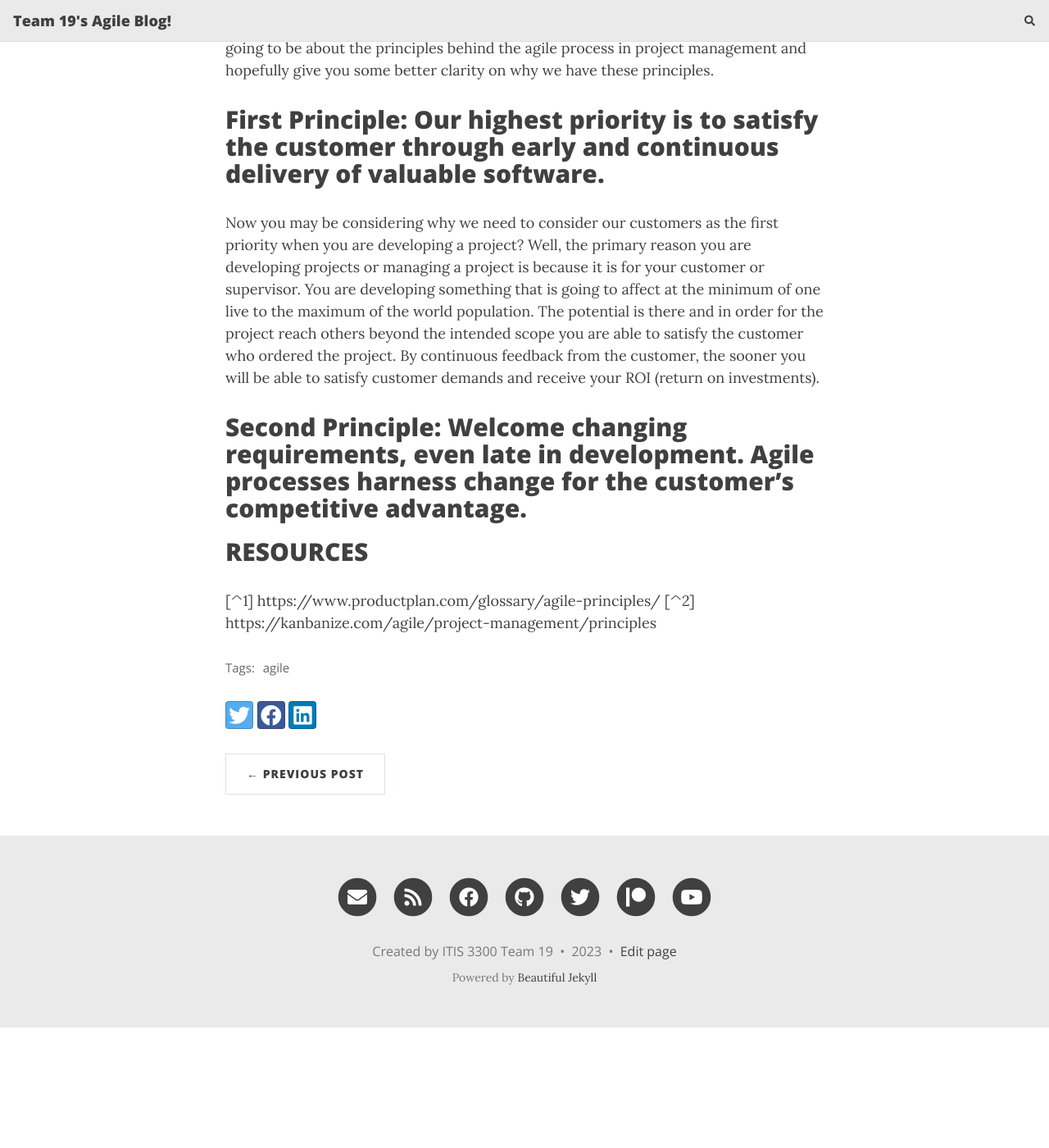
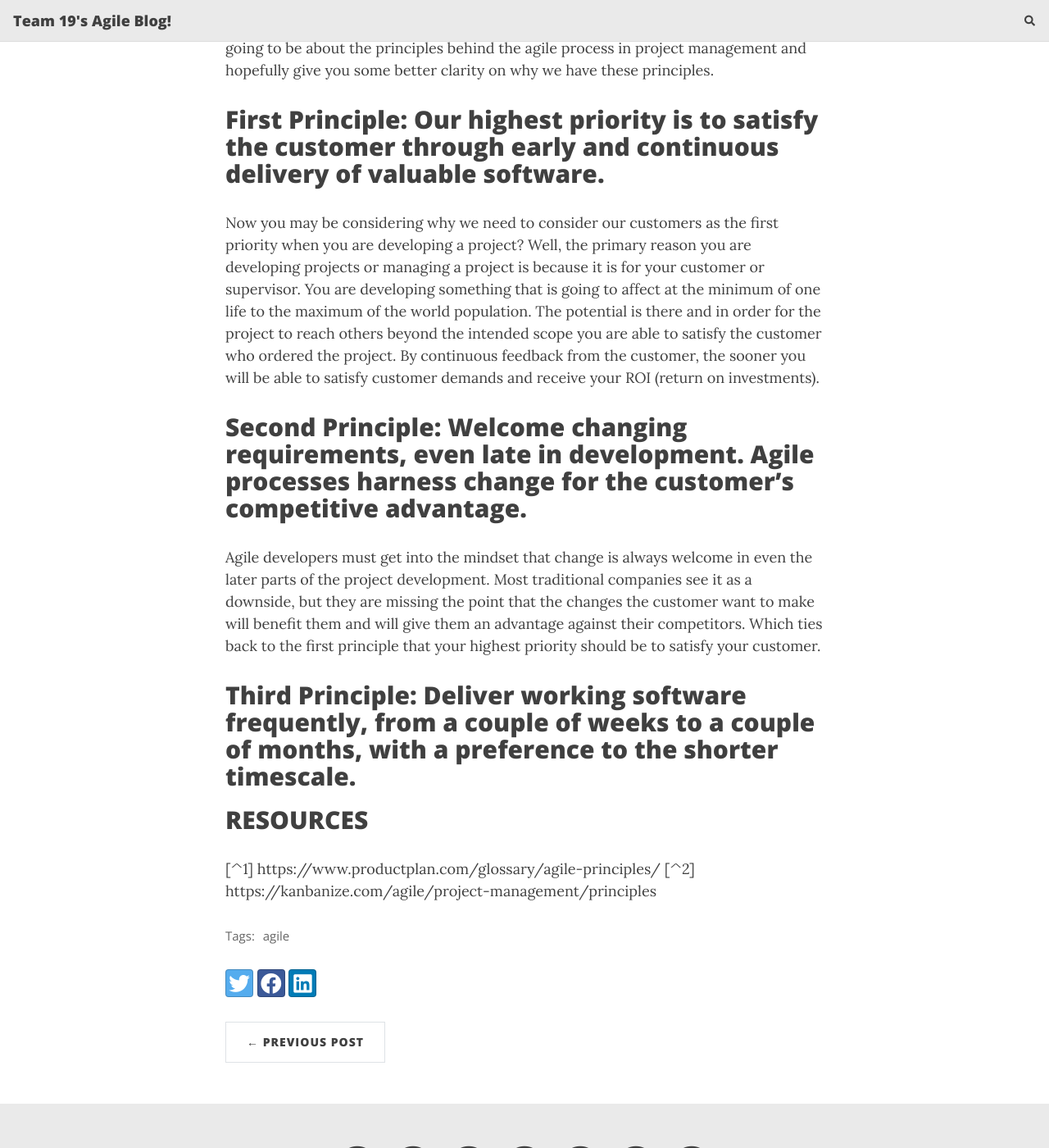
Before and after one commit to dlouangr/agile-blog, a Jekyll site: the page built from _posts/2023-09-11-post2.md, in a window 1280 px wide and 1400 px high, scrolled down 642 px. Shown: the whole window at 82% size. Built offline with Jekyll 4.4.1, drawn with Linux system fonts in a browser that asks for light colours; nearby versions of some CDN libraries; comment, search, counter and statistics services are not loaded; before the commit the page ends 1895 px from its top, so only the background shows below that.

Commit message:
Update 2023-09-11-post2.md

```diff
--- a/_posts/2023-09-11-post2.md
+++ b/_posts/2023-09-11-post2.md
@@ -10,11 +10,13 @@ If you are struggling to understand the agile development process, whether it ma
 
 ## First Principle: Our highest priority is to satisfy the customer through early and continuous delivery of valuable software.
 
-Now you may be considering why we need to consider our customers as the first priority when you are developing a project? Well, the primary reason you are developing projects or managing a project is because it is for your customer or supervisor. You are developing something that is going to affect at the minimum of one live to the maximum of the world population. The potential is there and in order for the project reach others beyond the intended scope you are able to satisfy the customer who ordered the project. By continuous feedback from the customer, the sooner you will be able to satisfy customer demands and receive your ROI (return on investments).
+Now you may be considering why we need to consider our customers as the first priority when you are developing a project? Well, the primary reason you are developing projects or managing a project is because it is for your customer or supervisor. You are developing something that is going to affect at the minimum of one life to the maximum of the world population. The potential is there and in order for the project to reach others beyond the intended scope you are able to satisfy the customer who ordered the project. By continuous feedback from the customer, the sooner you will be able to satisfy customer demands and receive your ROI (return on investments).
 
 ## Second Principle: Welcome changing requirements, even late in development. Agile processes harness change for the customer's competitive advantage.
 
+Agile developers must get into the mindset that change is always welcome in even the later parts of the project development. Most traditional companies see it as a downside, but they are missing the point that the changes the customer want to make will benefit them and will give them an advantage against their competitors. Which ties back to the first principle that your highest priority should be to satisfy your customer.
 
+## Third Principle: Deliver working software frequently, from a couple of weeks to a couple of months, with a preference to the shorter timescale.
 
 ## RESOURCES
 
```
Also changed, not shown: other parts of _posts/2023-09-11-post2.md (+1 -1 lines).
